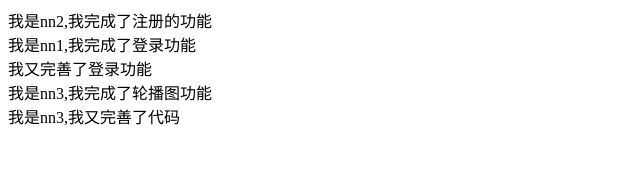
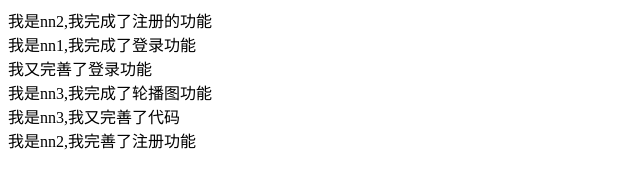
Before and after one commit to niuniujy/my-first, a plain HTML site: page index.html in a window 1280 px wide. Shown: the whole page, without its empty margins (0-640 px from the left). Drawn offline with Linux system fonts and the light colour scheme.

Commit message:
我是nn2,我完善了注册功能

```diff
--- a/index.html
+++ b/index.html
@@ -14,6 +14,6 @@
     <div>我又完善了登录功能</div>
     <div>我是nn3,我完成了轮播图功能</div>
     <div>我是nn3,我又完善了代码</div>
-
+    <div>我是nn2,我完善了注册功能</div>
 </body>
 </html>
```
